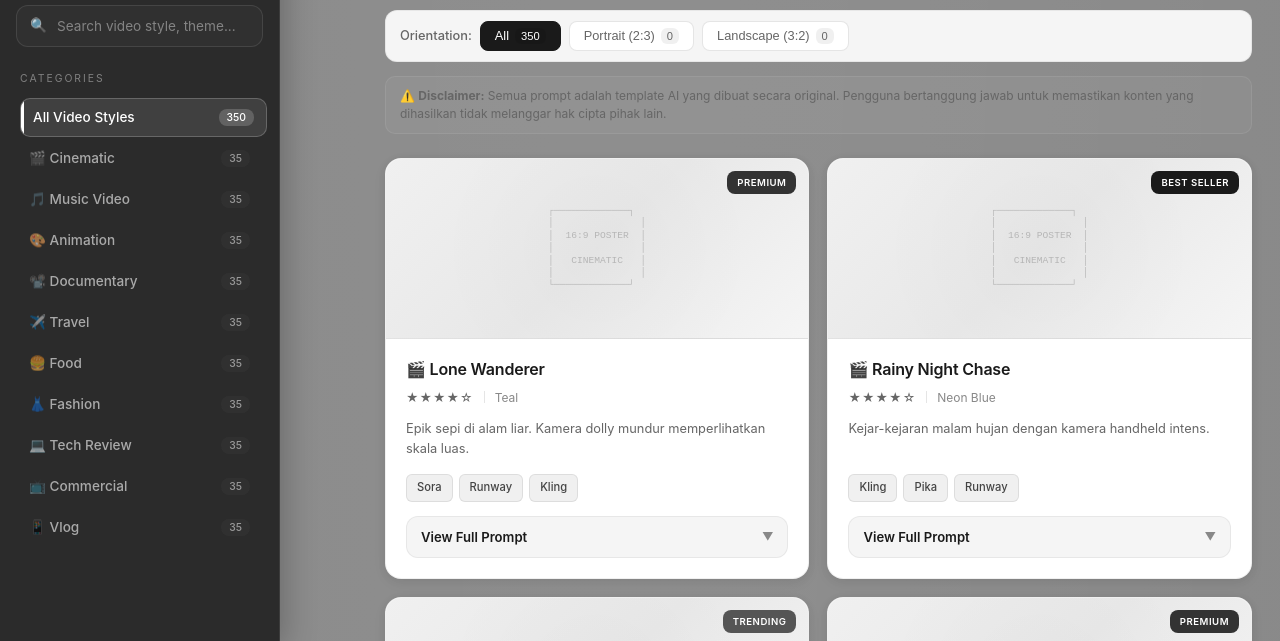
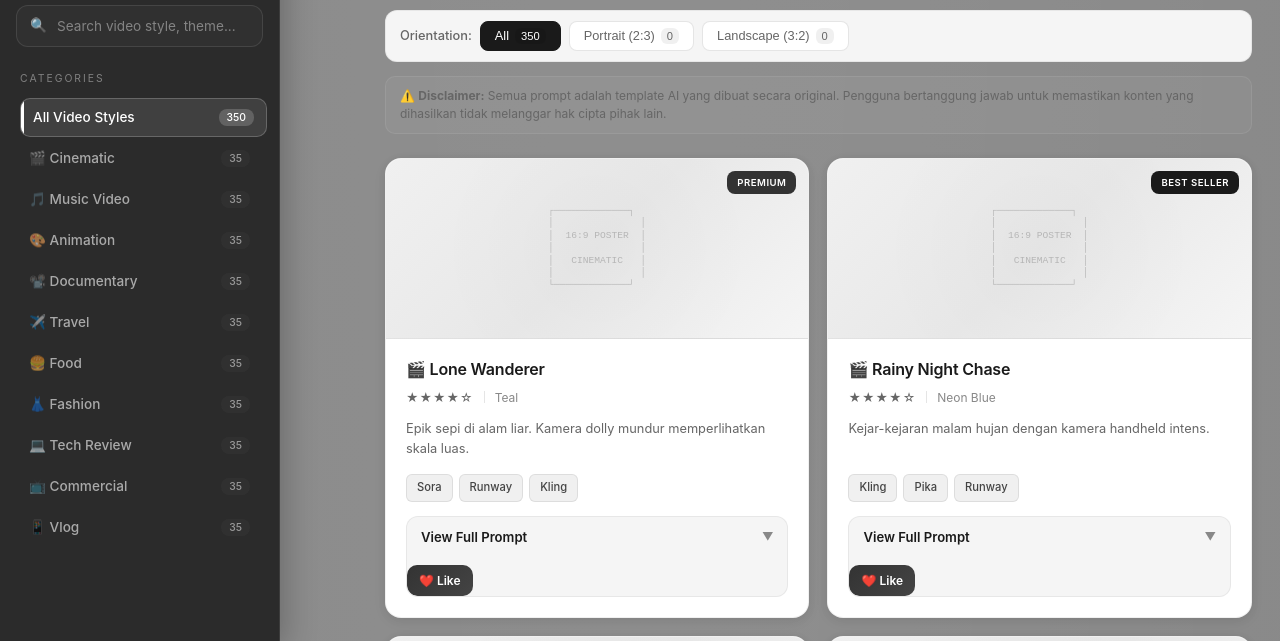
Before and after one commit to Fadillah02/fadill-portfolio, a plain HTML site: page video.html in a window 1280 px wide. Shown: the part 152-793 px from the top of the page. Drawn offline with Linux system fonts and the light colour scheme.

Commit message:
Add GAS backend integration to video.html

```diff
--- a/video.html
+++ b/video.html
@@ -1053,6 +1053,15 @@
         @keyframes fadeInUp {
             from { opacity: 0; transform: translateY(12px); }
             to { opacity: 1; transform: translateY(0); }
+        }
+
+        /* ===== LIKE BUTTON ===== */
+        .like-btn {
+            background: linear-gradient(135deg, #333333, #444444) !important;
+            color: #ffffff !important;
+        }
+        .like-btn:hover {
+            background: linear-gradient(135deg, #555555, #666666) !important;
         }
     </style>
 </head>
@@ -1171,6 +1180,7 @@
         </div>
     </main>
 
+    <script src="js/gas-connector.js"></script>
     <script>
         /**
          * ==========================================================================
@@ -1867,6 +1877,44 @@ const loadingHTML = '<div class="loading-state"><img src="loading.gif" alt="Load
             }
         });
 
+        // === GAS BACKEND INTEGRATION ===
+
+        // Track visitor on page load
+        if (typeof trackVisit === 'function') {
+            trackVisit('video');
+        }
+
+        // Add like buttons to cards
+        function addLikeButtons() {
+            document.querySelectorAll('.card').forEach(card => {
+                const title = card.querySelector('.card-title')?.textContent;
+                if (title && !card.querySelector('.like-btn')) {
+                    const likeBtn = document.createElement('button');
+                    likeBtn.className = 'btn-copy like-btn';
+                    likeBtn.style.cssText = 'width:auto;padding:8px 12px;margin-top:8px;font-size:0.75rem;background:#333';
+                    likeBtn.innerHTML = '❤️ Like';
+                    likeBtn.onclick = async function() {
+                        if (typeof likePrompt === 'function') {
+                            const result = await likePrompt(title);
+                            if (result && result.success) {
+                                this.innerHTML = '✅ Liked!';
+                                this.style.background = '#2d8a4e';
+                                setTimeout(() => { this.innerHTML = '❤️ Like'; this.style.background = '#333'; }, 2000);
+                            }
+                        }
+                    };
+                    card.querySelector('.prompt-section')?.appendChild(likeBtn);
+                }
+            });
+        }
+
+        // Run after render
+        const originalRender = window.renderCards;
+        window.renderCards = function(data) {
+            originalRender(data);
+            setTimeout(addLikeButtons, 100);
+        };
+
     </script>
 </body>
 </html>
```
